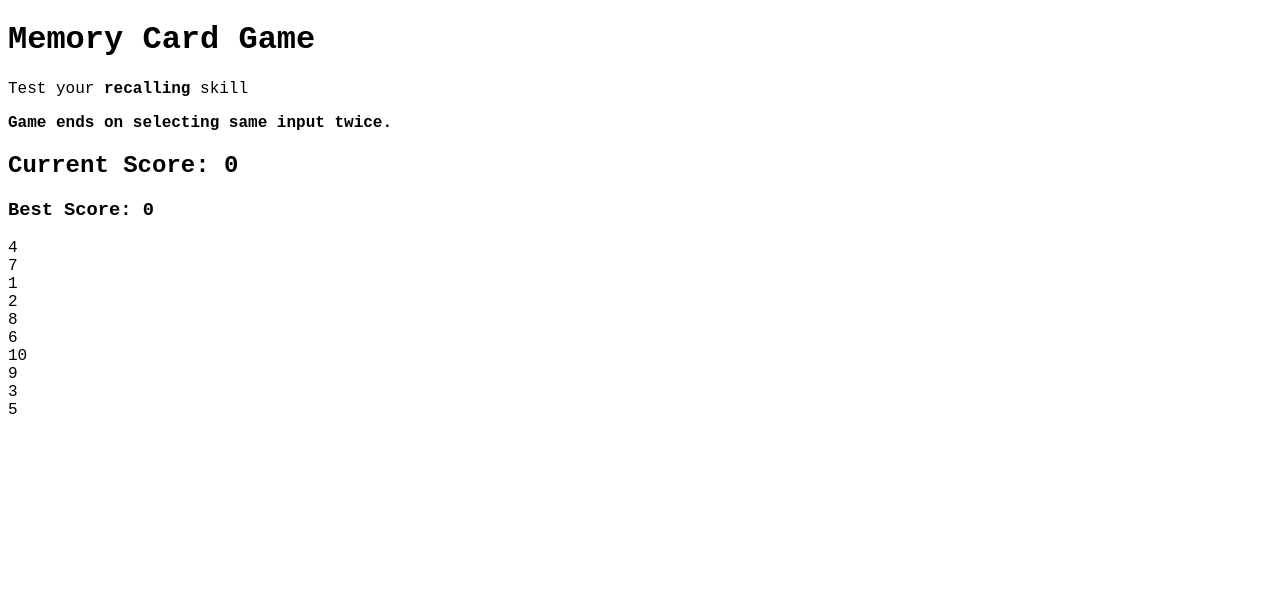
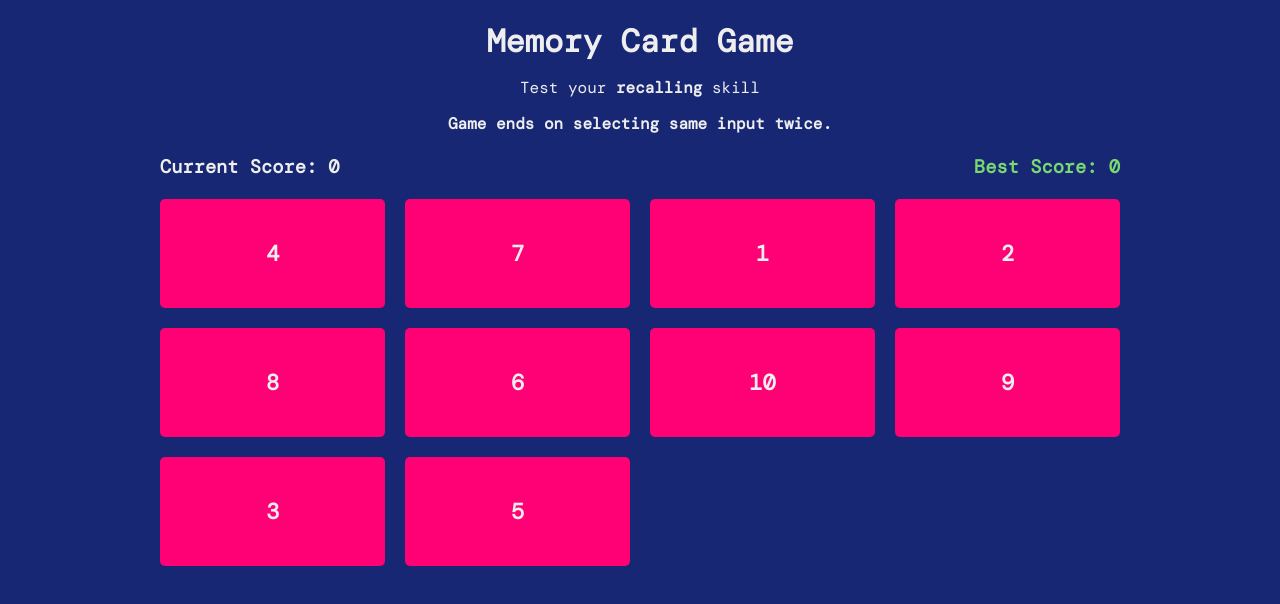
Before and after one commit to NirvaanBal/memory-game, a React (Vite) app: page / in a window 1280 px wide. Shown: the top 604 px of the page. Built offline with nearby package versions, Linux system fonts and the light colour scheme.

Commit message:
Add styles

```diff
--- a/src/App.jsx
+++ b/src/App.jsx
@@ -31,6 +31,7 @@ function App() {
     <>
       <Header />
       <Scoreboard best={topScore} score={score} />
+      <div className="cards">
         {numbers.map((number, index) => (
           <Card
             key={index}
@@ -38,6 +39,7 @@ function App() {
             handleClick={() => getRandomNumbers(number)}
           />
         ))}
+      </div>
     </>
   );
 }
--- a/src/components/Scoreboard.jsx
+++ b/src/components/Scoreboard.jsx
@@ -1,7 +1,7 @@
 function Scoreboard({ score, best }) {
   return (
     <div className="scoreboard">
-      <h2>Current Score: {score}</h2>
+      <h3>Current Score: {score}</h3>
       <h3>Best Score: {best}</h3>
     </div>
   );
--- a/src/index.css
+++ b/src/index.css
@@ -1,7 +1,63 @@
+@import url('https://fonts.googleapis.com/css2?family=DM+Mono');
+
 * {
   font-family: inherit;
+  margin: 0;
+  padding: 0;
+  box-sizing: border-box;
+}
+
+:root {
+  --base-color: #172774;
+  --text-color: #eeeeee;
+  --primary-color: #ff0075;
+  --secondary-color: #77d970;
 }
 
 body {
-  font-family: 'Courier New', Courier, monospace;
+  font-family: 'DM Mono', 'Courier New', Courier, monospace;
+  background-color: var(--base-color);
+  color: var(--text-color);
+  width: 960px;
+  max-width: 90%;
+  margin: 20px auto;
 }
+
+.header {
+  text-align: center;
+  display: flex;
+  flex-direction: column;
+  gap: 15px;
+}
+
+.scoreboard {
+  display: flex;
+  justify-content: space-between;
+  align-items: center;
+  margin: 20px 0;
+}
+
+.scoreboard h3:nth-child(2) {
+  color: var(--secondary-color);
+}
+
+.cards {
+  display: grid;
+  grid-template-columns: repeat(auto-fit, minmax(180px, 1fr));
+  grid-gap: 20px;
+}
+
+.card {
+  font-size: 22px;
+  font-weight: bold;
+  border-radius: 5px;
+  background-color: var(--primary-color);
+  text-align: center;
+  padding: 40px 0;
+}
+
+.card:hover {
+  background-color: var(--secondary-color);
+  color: var(--base-color);
+  cursor: pointer;
+}
```
Lines whose indentation alone changed are shown as unchanged.
